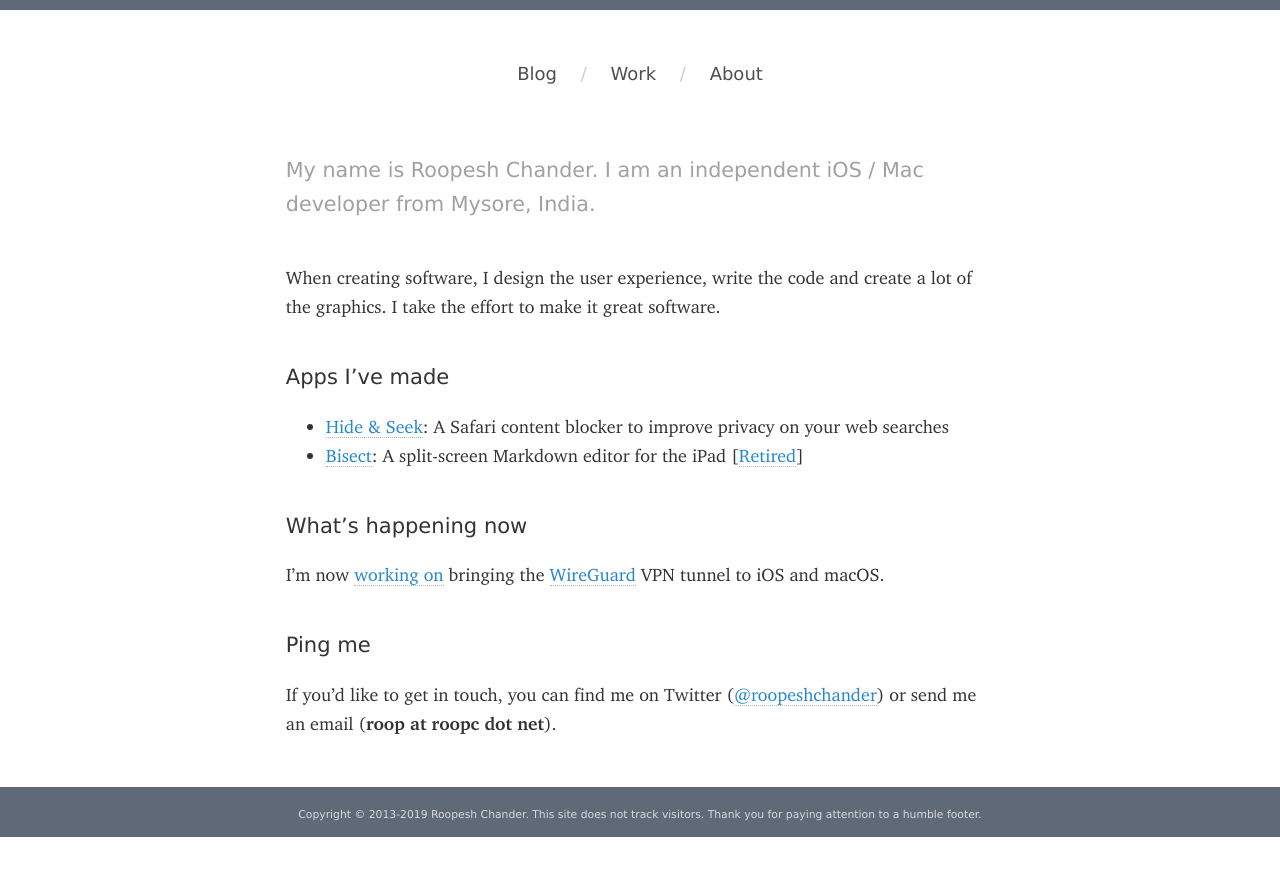
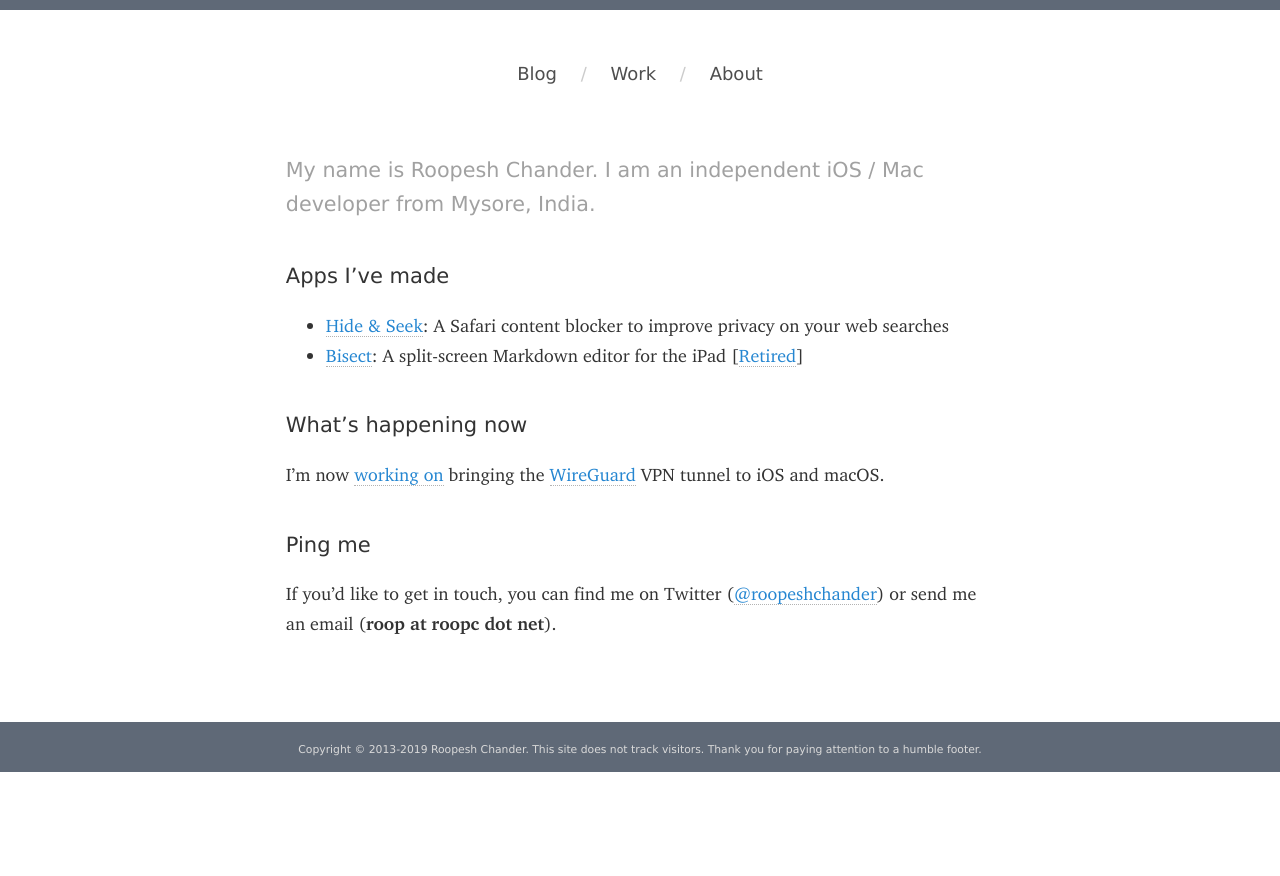
Before and after one commit to roop/roop.github.io, a Jekyll site: the page built from about.md, in a window 1280 px wide. Shown: the top 876 px of the page. Built offline with Jekyll 4.4.1, drawn with Linux system fonts in a browser that asks for light colours; some web fonts are replaced.

Commit message:
Fix About page

```diff
--- a/about.md
+++ b/about.md
@@ -4,13 +4,11 @@
 title: "About"
 ---
 
+<section markdown="1">
+
 <aside class="roop-intro">
 <p>{% include roop-intro.html %}</p>
 </aside>
-
-When creating software, I design the user experience,
-write the code and create a lot of the graphics. I take the
-effort to make it great software.
 
 ### Apps I've made
 
@@ -27,3 +25,5 @@
 ### Ping me
 
 If you'd like to get in touch, you can find me on Twitter ([@roopeshchander](http://twitter.com/roopeshchander)) or send me an email (**roop at roopc dot net**).
+
+</section>
```
